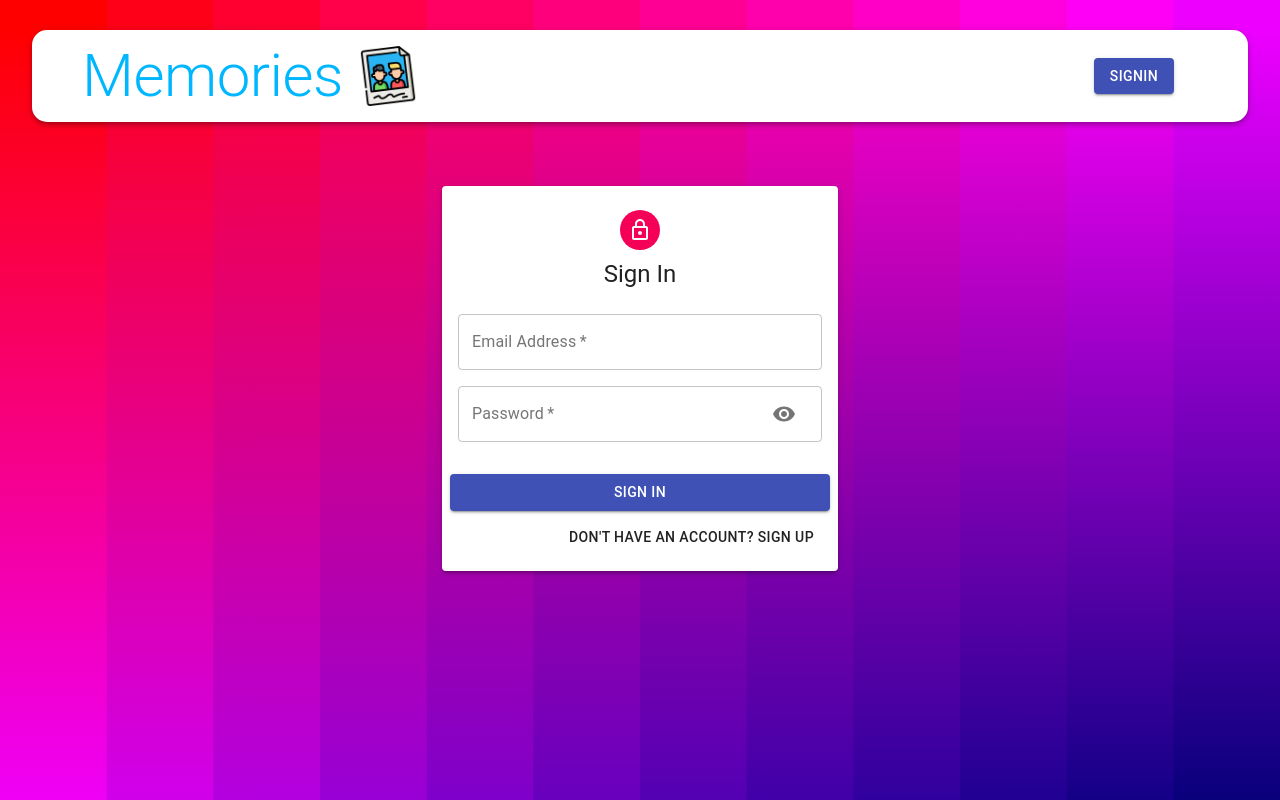
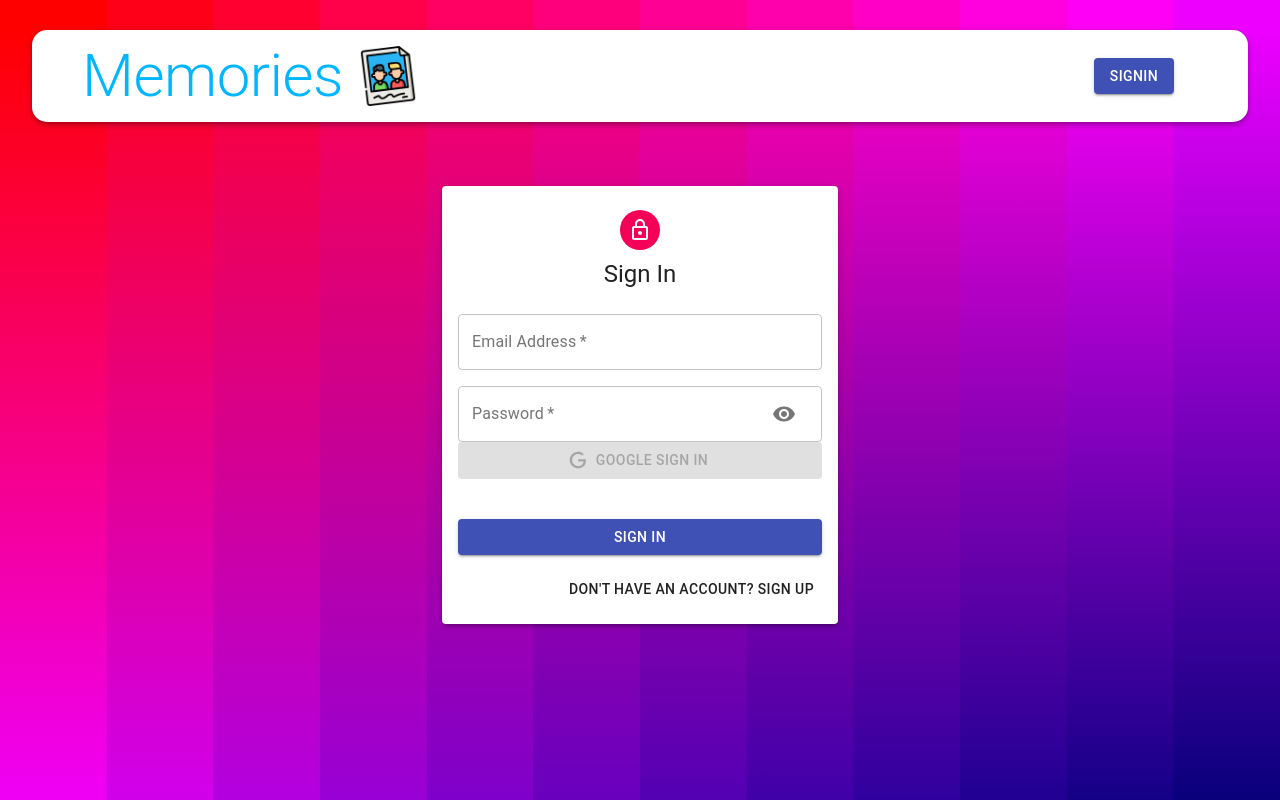
Before and after one commit to abh-i29/Memories, a React (Create React App) app in the folder client/: page /auth in a window 1280 px wide. Built offline with nearby package versions, Linux system fonts and the light colour scheme.

Commit message:
updated env

```diff
--- a/client/src/api/index.js
+++ b/client/src/api/index.js
@@ -1,6 +1,7 @@
 import axios from 'axios';
 
-const url = 'https://memories-by-abhishek.herokuapp.com/posts';
+// const url = 'https://memories-by-abhishek.herokuapp.com/posts';
+const url = 'localhost:5000/posts';
 
 export const fetchPosts = ()=> axios.get(url);
 export const createPost = (newPost)=> axios.post(url,newPost);
--- a/client/src/components/Auth/Auth.js
+++ b/client/src/components/Auth/Auth.js
@@ -3,7 +3,8 @@
 import LockOutlinedIcon from '@material-ui/icons/LockOutlined';
 import useStyles from './styles';
 import Input from "./input";
-
+import { GoogleLogin } from "react-google-login";
+import Icon from "./icon";
 
 export const Auth = () => {
     const classes = useStyles();
@@ -17,6 +18,12 @@
         setIsSignUp((prevIsSignUp)=> !prevIsSignUp)
         handleShowPassword(false);
     }
+    const googleSuccess = (res) =>{
+        console.log(res)
+    }
+    const googleFailure = () =>{
+        console.log("Google Sign In was unsuccessfull, Try Again")
+    }
     return (
         <Container component="main" maxWidth="xs">
             <Paper className={classes.paper} elevation={3}>
@@ -24,7 +31,6 @@
                 <LockOutlinedIcon />
                 </Avatar>
                 <Typography variant="h5">{ isSignup ? 'Sign Up' : 'Sign In'}</Typography>
-            {/* <div>hello</div> */}
                 <form className={classes.form} onSubmit={handleSubmit}>
                     <Grid container spacing={2}>
                         {
@@ -38,10 +44,29 @@
                         <Input name="email" label="Email Address" handleChange={handleChange} type="email"/>
                         <Input name="password" label="Password" handleChange={handleChange} type={showPassword ? "text": "password"} handleShowPassword={handleShowPassword}/>
                         { isSignup && <Input name="confirmPassword" label="Repeat Password" handleChange={handleChange} type="password"/>}
-                        <Button type="submit" fullWidth variant="contained" color="primary" className={classes.submit}>
-                            {isSignup ? 'Sign Up': 'Sign In'}
-                        </Button>
                     </Grid>
+                    <GoogleLogin
+                        clientId="Google"
+                        render={(renderProps)=> (
+                            <Button
+                            className={classes.googleButton}
+                            color="primary"
+                            fullWidth
+                            onClick={renderProps.onClick}
+                            disabled={renderProps.disabled}
+                            startIcon={<Icon/>}
+                            variant="contained"
+                            >
+                                Google Sign In
+                            </Button>
+                        )}
+                        onSuccess={googleSuccess}
+                        onFailure={googleFailure}
+                        cookiePolicy="single_host_origin"
+                    />
+                    <Button type="submit" fullWidth variant="contained" color="primary" className={classes.submit}>
+                        {isSignup ? 'Sign Up': 'Sign In'}
+                    </Button>
                     <Grid container justify="flex-end">
                         <Grid item>
                             <Button onClick={switchMode}>
--- /dev/null
+++ b/client/src/components/Auth/icon.js
@@ -0,0 +1,12 @@
+import React from 'react';
+
+const icon = () => (
+  <svg style={{ width: '20px', height: '20px' }} viewBox="0 0 24 24">
+    <path
+      fill="currentColor"
+      d="M21.35,11.1H12.18V13.83H18.69C18.36,17.64 15.19,19.27 12.19,19.27C8.36,19.27 5,16.25 5,12C5,7.9 8.2,4.73 12.2,4.73C15.29,4.73 17.1,6.7 17.1,6.7L19,4.72C19,4.72 16.56,2 12.1,2C6.42,2 2.03,6.8 2.03,12C2.03,17.05 6.16,22 12.25,22C17.6,22 21.5,18.33 21.5,12.91C21.5,11.76 21.35,11.1 21.35,11.1V11.1Z"
+    />
+  </svg>
+);
+
+export default icon;
```
Also changed, not shown: 2 other files (tests, documents, lock files or other folders).
